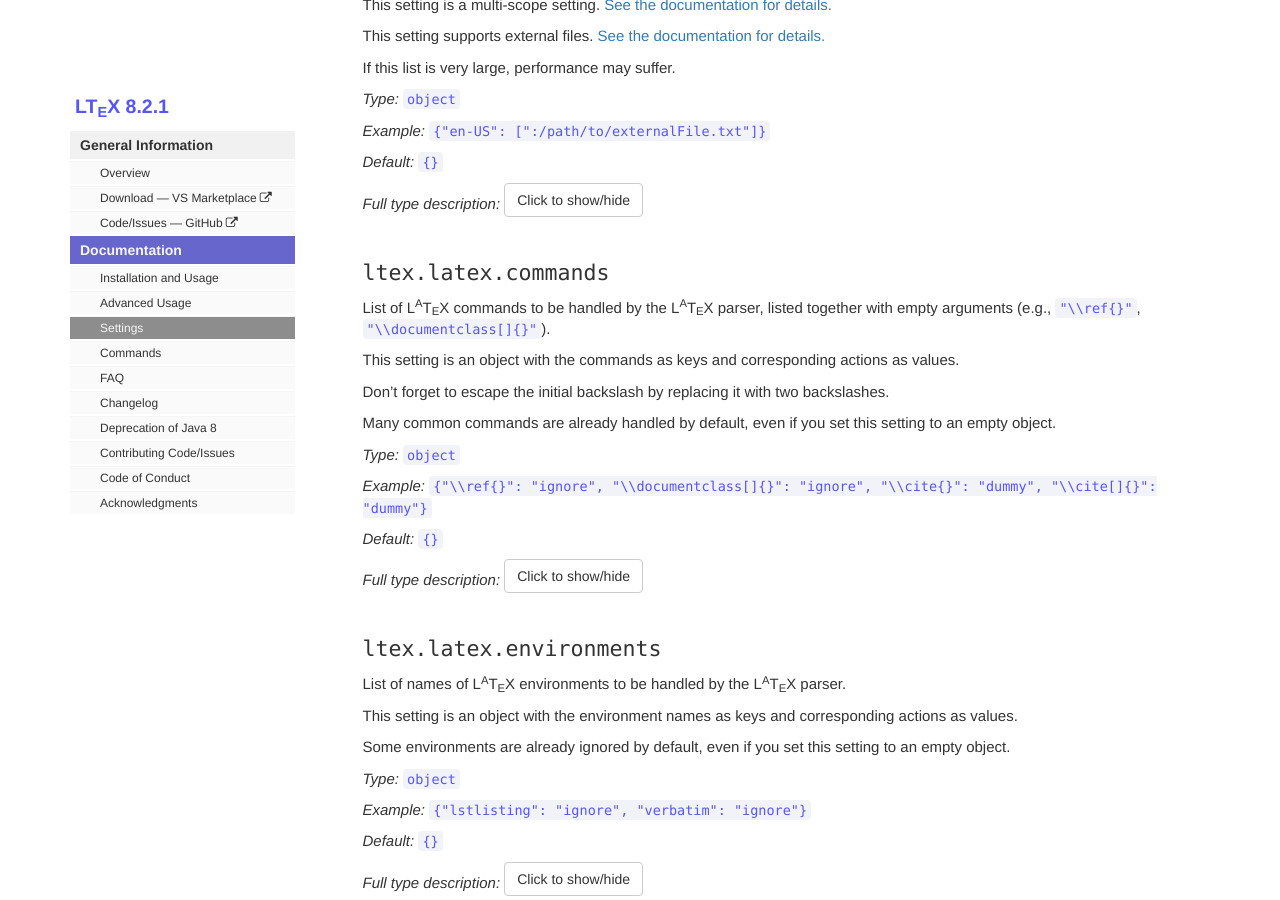
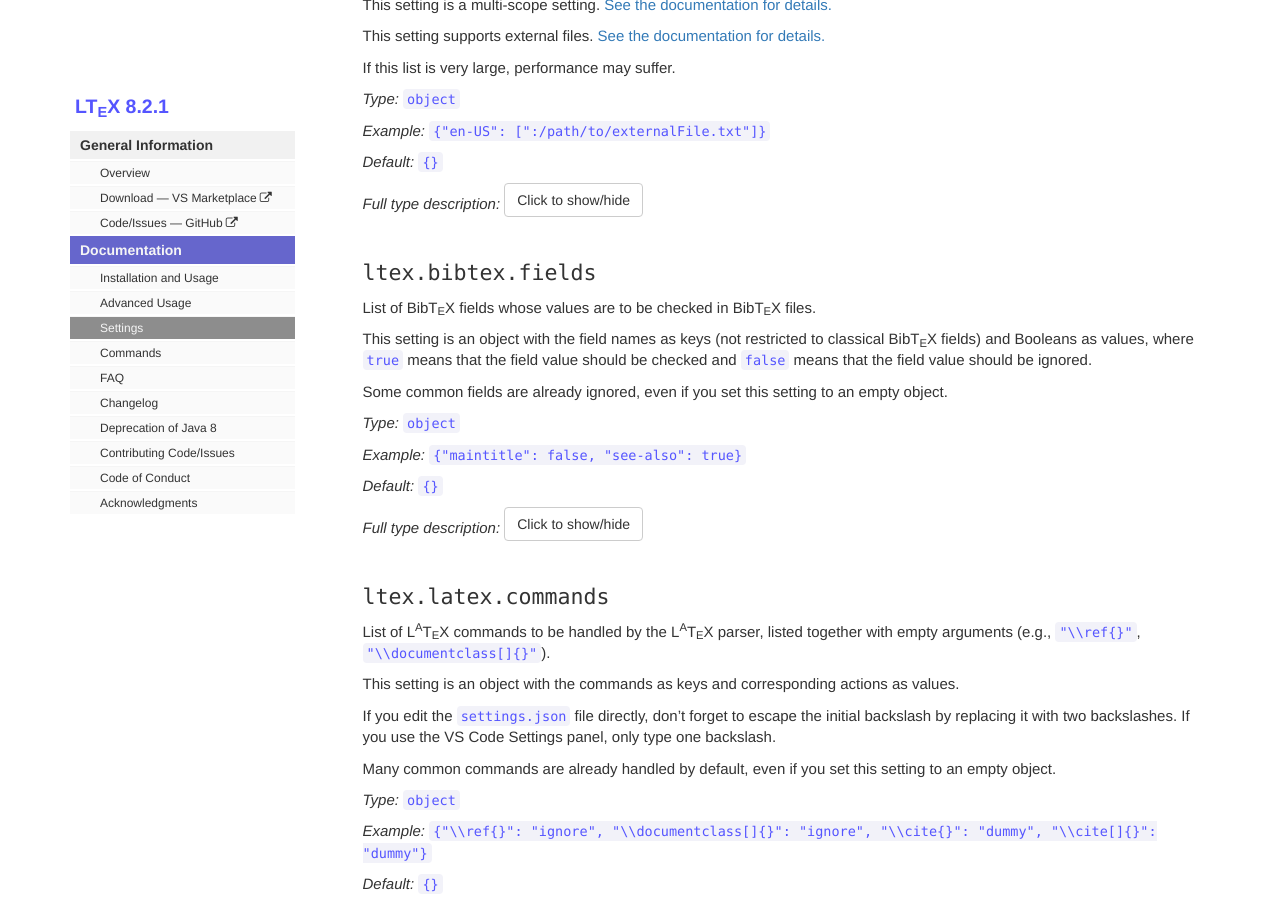
Before and after one commit to valentjn/vscode-ltex, a Jekyll site: the page built from pages/docs/settings.md, in a window 1280 px wide and 900 px high, scrolled down 3761 px. Built offline with Jekyll 4.4.1, drawn with Linux system fonts in a browser that asks for light colours; some of the changed text lies outside the part shown.

Commit message:
Update settings

```diff
--- a/pages/docs/settings.md
+++ b/pages/docs/settings.md
@@ -20,7 +20,7 @@ Changes require reloading the Visual Studio Code window to take effect.
 
 *Type:* `boolean` or `array`
 
-*Default:* `["markdown", "latex", "rsweave"]`
+*Default:* `["bibtex", "latex", "markdown", "rsweave"]`
 
 *Full type description:* <button class='expandable-button btn btn-default'>Click to show/hide</button>
 
@@ -1124,13 +1124,37 @@ Object with the following properties:
 
 </div>
 
+## `ltex.bibtex.fields`
+
+List of BibTeX fields whose values are to be checked in BibTeX files.
+
+This setting is an object with the field names as keys (not restricted to classical BibTeX fields) and Booleans as values, where `true` means that the field value should be checked and `false` means that the field value should be ignored.
+
+Some common fields are already ignored, even if you set this setting to an empty object.
+
+*Type:* `object`
+
+*Example:* `{"maintitle": false, "see-also": true}`
+
+*Default:* `{}`
+
+*Full type description:* <button class='expandable-button btn btn-default'>Click to show/hide</button>
+
+<div markdown='1' style='display:none;'>
+
+Object with arbitrary property names, where the value of each property has the following type:
+
+- Scalar of type `boolean`
+
+</div>
+
 ## `ltex.latex.commands`
 
 List of LaTeX commands to be handled by the LaTeX parser, listed together with empty arguments (e.g., `"\\ref{}"`, `"\\documentclass[]{}"`).
 
 This setting is an object with the commands as keys and corresponding actions as values.
 
-Don't forget to escape the initial backslash by replacing it with two backslashes.
+If you edit the `settings.json` file directly, don't forget to escape the initial backslash by replacing it with two backslashes. If you use the VS Code Settings panel, only type one backslash.
 
 Many common commands are already handled by default, even if you set this setting to an empty object.
 
```
